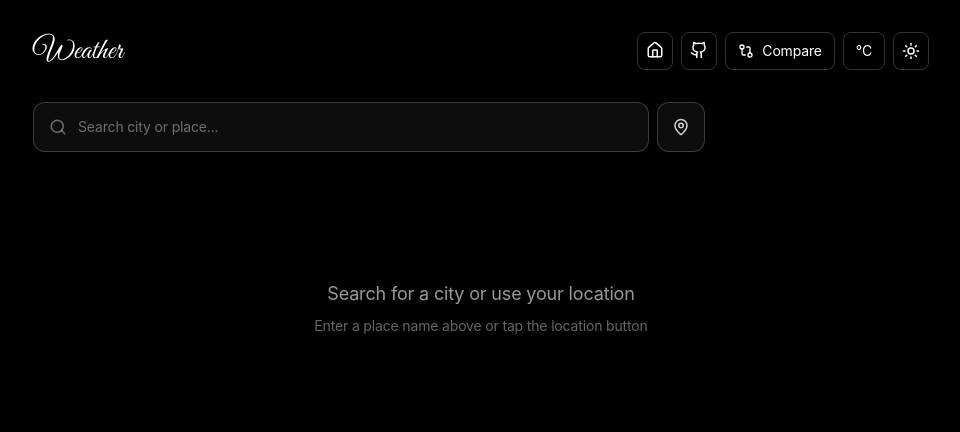
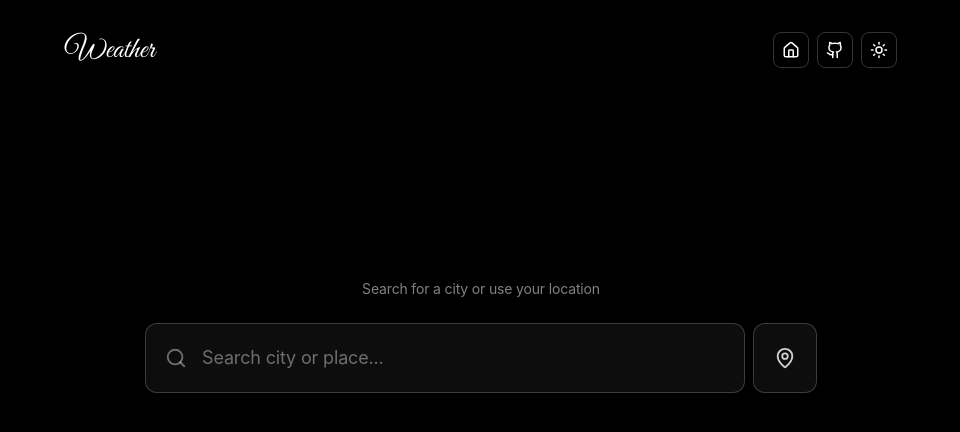
Before and after one commit to KOUSTAV2409/weather_app, a React (Vite) app: page /app in a window 1280 px wide. Shown: the top 432 px of the page, without its empty margins (159-1119 px from the left). Built offline with nearby package versions, Linux system fonts and the light colour scheme.

Commit message:
feat: enhance SearchBar with optional centered styling and update WeatherApp to conditionally render search input based on weather data availability

```diff
--- a/src/components/SearchBar.tsx
+++ b/src/components/SearchBar.tsx
@@ -8,6 +8,7 @@ interface Props {
   onSearch: (city: string) => void;
   onLocationFetch: () => void;
   defaultValue: string;
+  centered?: boolean;
 }
 
 // Popular cities for quick suggestions when API returns nothing
@@ -17,7 +18,7 @@ const POPULAR_CITIES = [
   'Dubai', 'Singapore', 'Toronto', 'Berlin', 'Madrid'
 ];
 
-const SearchBar = ({ onSearch, onLocationFetch, defaultValue }: Props) => {
+const SearchBar = ({ onSearch, onLocationFetch, defaultValue, centered = false }: Props) => {
   const [input, setInput] = useState(defaultValue);
   const [showSuggestions, setShowSuggestions] = useState(false);
   const [history, setHistory] = useState<string[]>([]);
@@ -112,26 +113,35 @@ const SearchBar = ({ onSearch, onLocationFetch, defaultValue }: Props) => {
     history.length > 0;
 
   return (
-    <div className="relative w-full max-w-2xl">
+    <div className={`relative w-full ${centered ? 'max-w-2xl' : 'max-w-2xl'}`}>
       <form onSubmit={handleSubmit} className="flex gap-2">
         <div className="relative flex-1">
-          <Search className="absolute left-4 top-1/2 -translate-y-1/2 text-white/40" size={18} />
+          <Search
+            className={`absolute left-4 top-1/2 -translate-y-1/2 text-white/40 ${centered ? 'md:left-5' : ''}`}
+            size={centered ? 22 : 18}
+          />
           <input
             type="text"
             value={input}
             onChange={(e) => setInput(e.target.value)}
             onFocus={() => setShowSuggestions(true)}
             placeholder="Search city or place..."
-            className="w-full pl-11 pr-4 py-3.5 rounded-xl border border-white/20 bg-white/5 text-white placeholder-white/40 focus:border-white/40 focus:bg-white/10 focus:outline-none focus:ring-1 focus:ring-white/20 transition-all duration-200 text-sm"
+            className={`w-full pl-11 pr-4 rounded-xl border border-white/20 bg-white/5 text-white placeholder-white/40 focus:border-white/40 focus:bg-white/10 focus:outline-none focus:ring-1 focus:ring-white/20 transition-all duration-200 ${
+              centered
+                ? 'py-4 md:py-5 text-base md:text-lg pl-12 md:pl-14 rounded-2xl shadow-lg shadow-black/20'
+                : 'py-3.5 text-sm'
+            }`}
           />
         </div>
         <button
           type="button"
           onClick={onLocationFetch}
-          className="p-3.5 border border-white/20 rounded-xl bg-white/5 hover:border-white/40 hover:bg-white/10 transition-all duration-200"
+          className={`border border-white/20 rounded-xl bg-white/5 hover:border-white/40 hover:bg-white/10 transition-all duration-200 ${
+            centered ? 'p-4 md:p-5 rounded-2xl' : 'p-3.5'
+          }`}
           title="Use my location"
         >
-          <MapPin size={18} className="text-white/80" />
+          <MapPin size={centered ? 22 : 18} className="text-white/80" />
         </button>
       </form>
 
--- a/src/components/WeatherApp.tsx
+++ b/src/components/WeatherApp.tsx
@@ -34,15 +34,21 @@ const WeatherApp = () => {
     ? getWeatherGradientStyle(weatherData.weatherCondition)
     : { background: '#000' };
 
+  const hasWeather = !!(weatherData && !loading && !isLocating);
+
   return (
     <div className={darkMode ? 'dark' : ''}>
       <div
         className="min-h-screen transition-[background] duration-700 ease-out p-4 md:p-8"
         style={gradientStyle}
       >
-        <div className="max-w-4xl mx-auto">
-          {/* Header */}
-          <div className="flex justify-between items-center mb-8">
+        <div className="max-w-4xl mx-auto relative">
+          {/* Header - compact when centered, full when weather shown */}
+          <div
+            className={`flex justify-between items-center transition-all duration-300 ${
+              hasWeather ? 'mb-8' : 'absolute top-0 left-0 right-0 p-4 md:p-8 z-10'
+            }`}
+          >
             <h1 className="text-2xl md:text-3xl font-calligraphic text-white">
               Weather
             </h1>
@@ -63,6 +69,8 @@ const WeatherApp = () => {
               >
                 <Github size={18} className="text-white" />
               </a>
+              {hasWeather && (
+                <>
                   <button
                     onClick={() => setShowComparison(true)}
                     className="px-3 py-2 text-sm border border-white/20 rounded-lg hover:border-white transition-colors text-white flex items-center gap-2"
@@ -76,6 +84,8 @@ const WeatherApp = () => {
                   >
                     °{unit}
                   </button>
+                </>
+              )}
               <button
                 onClick={toggleDarkMode}
                 className="p-2 border border-white/20 rounded-lg hover:border-white transition-colors"
@@ -85,8 +95,18 @@ const WeatherApp = () => {
             </div>
           </div>
 
-          {/* Search */}
-          <div className="mb-8">
+          {/* Search - centered Google-style when empty, default position when weather shown */}
+          <div
+            className={`transition-all duration-500 ${
+              hasWeather
+                ? 'mb-8'
+                : 'min-h-[calc(100vh-8rem)] flex flex-col items-center justify-center -mt-8'
+            }`}
+          >
+            {!hasWeather && (
+              <p className="text-white/50 text-sm mb-6">Search for a city or use your location</p>
+            )}
+            <div className={hasWeather ? '' : 'w-full max-w-2xl mx-auto'}>
               <SearchBar
                 defaultValue={weatherData ? weatherData.resolvedAddress : ''}
                 onSearch={(c) => {
@@ -94,7 +114,9 @@ const WeatherApp = () => {
                   search(c);
                 }}
                 onLocationFetch={getLocation}
+                centered={!hasWeather}
               />
+            </div>
           </div>
 
           {/* Error */}
@@ -106,14 +128,6 @@ const WeatherApp = () => {
 
           {/* Loading */}
           {(loading || isLocating) && <LoadingSkeleton />}
-
-          {/* Empty state - no default fetch */}
-          {!loading && !isLocating && !weatherData && (
-            <div className="flex flex-col items-center justify-center py-24 px-6 text-center">
-              <p className="text-white/60 text-lg mb-2">Search for a city or use your location</p>
-              <p className="text-white/40 text-sm">Enter a place name above or tap the location button</p>
-            </div>
-          )}
 
           {/* Content */}
           <ErrorBoundary>
```
Lines whose indentation alone changed are shown as unchanged.
